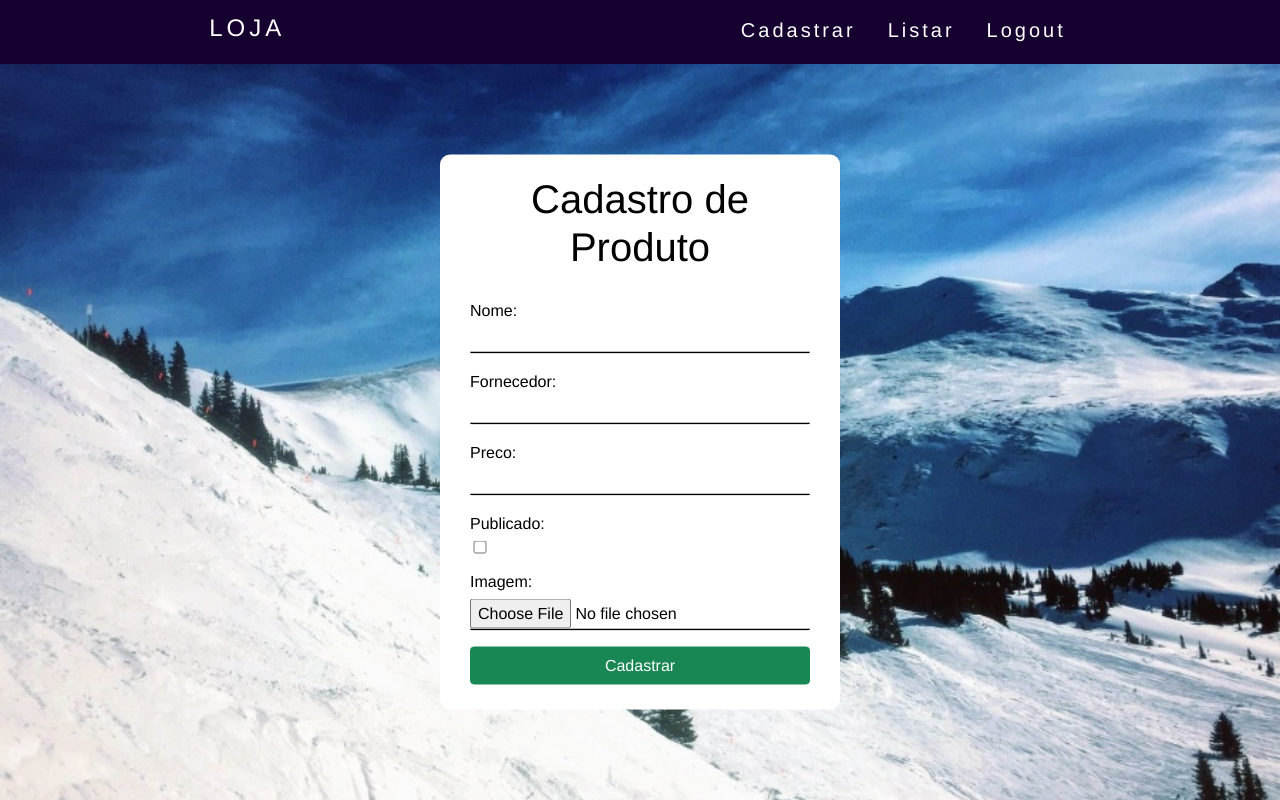
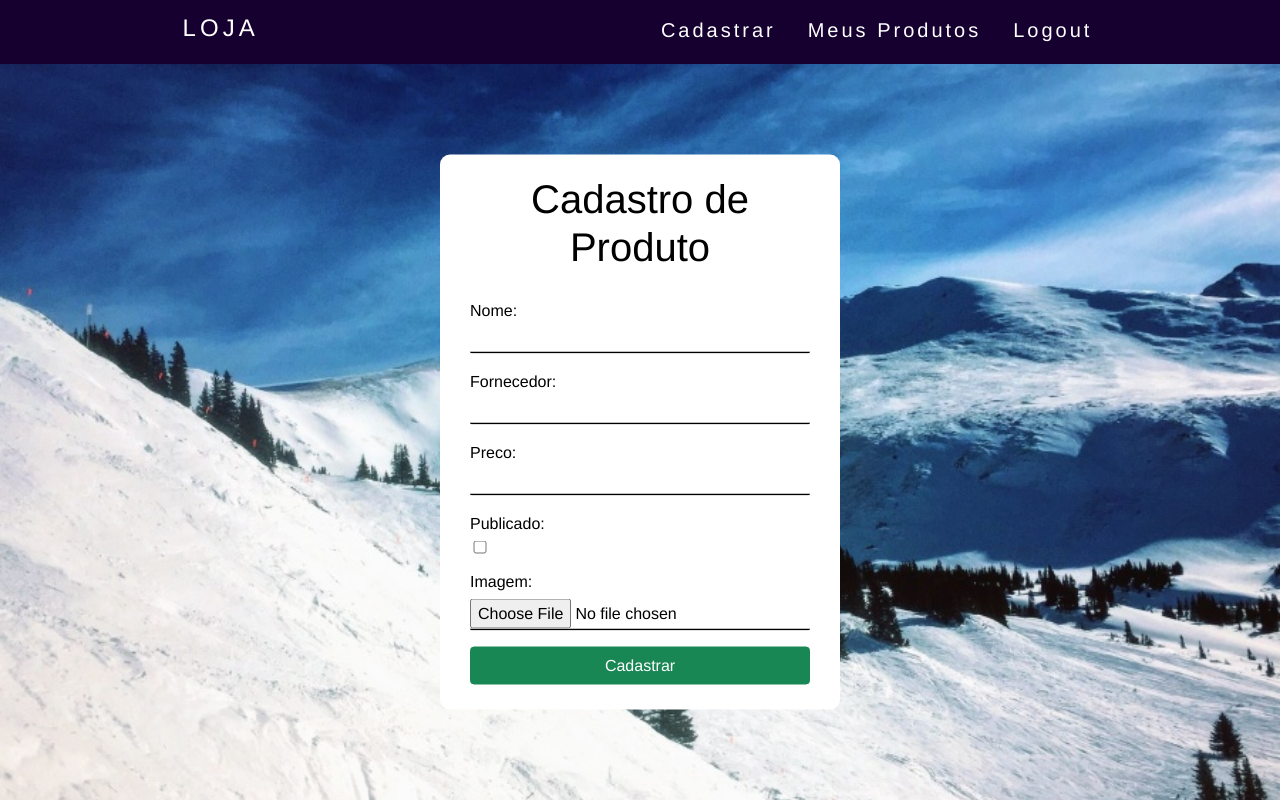
Before and after one commit to rylderoliveira/Django, a Django app: page /cadastroProduto in a window 1280 px wide. Run offline with Django 4.2, Linux system fonts and the light colour scheme; the visitor is signed in with stand-in values (Sample User, id 1); some libraries are stand-ins or nearby versions.

Commit message:
Arrumando o layout da aplicação

```diff
--- a/templates/partials/header.html
+++ b/templates/partials/header.html
@@ -4,10 +4,9 @@
         <ul class="nav-list">
             {% if user.is_authenticated %}
                 <li><a href="{% url 'cadastroProduto' %}">Cadastrar</a></li>
-                <li><a href="{% url 'lista' %}">Listar</a></li>
+                <li><a href="{% url 'lista' %}">Meus Produtos</a></li>
                 <li><a href="{% url 'logout' %}">Logout</a></li>
             {% else %}
-                <li><a href="{% url 'lista' %}">Listar</a></li>
                 <li><a href="{% url 'login' %}">Login</a></li>
             {% endif %}
         </ul>
```
